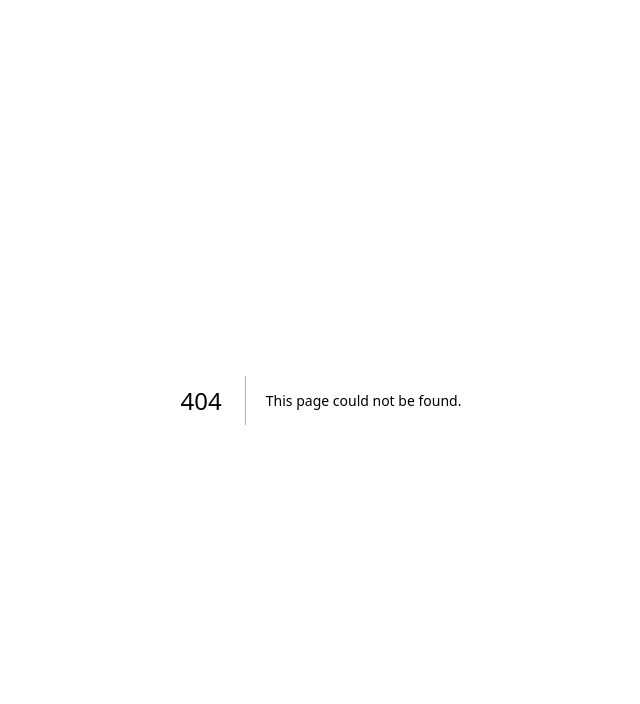
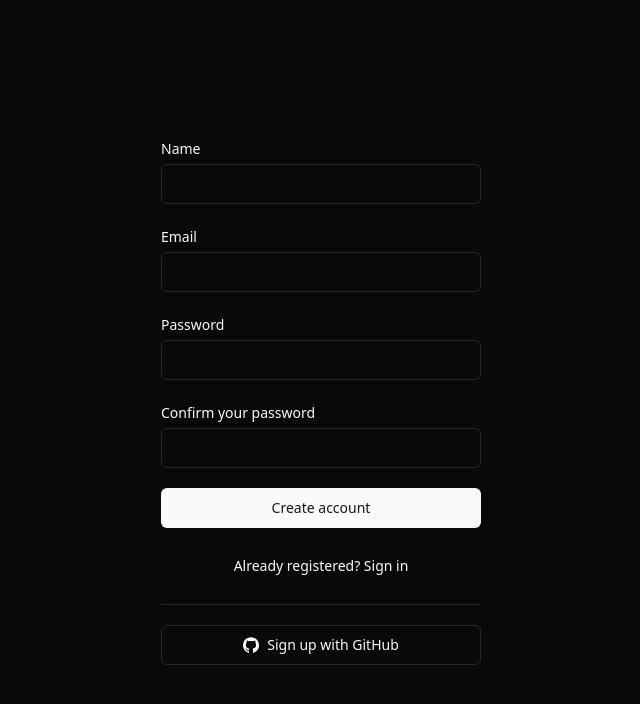
Before and after one commit to ddanielcruz/next-saas-rbac, a Next.js app in the folder apps/web/: page /auth/sign-up in a window 1280 px wide. Before the commit this address had no page. Shown: the top 704 px of the page, without its empty margins (319-959 px from the left). Built offline with nearby package versions, Linux system fonts and the light colour scheme.

Commit message:
feat(wip): create auth pages

```diff
--- /dev/null
+++ b/apps/web/src/app/auth/forgot-password/page.tsx
@@ -0,0 +1,28 @@
+import Link from 'next/link';
+
+import { Button } from '@/components/ui/button';
+import { Input } from '@/components/ui/input';
+import { Label } from '@/components/ui/label';
+
+export const metadata = {
+  title: 'Forgot Password',
+};
+
+export default function ForgotPasswordPage() {
+  return (
+    <form action="" className="space-y-5">
+      <div className="space-y-1">
+        <Label htmlFor="email">Email</Label>
+        <Input type="email" id="email" name="email" />
+      </div>
+
+      <Button type="submit" className="w-full">
+        Recover password
+      </Button>
+
+      <Button type="submit" variant="link" className="w-full" size="sm" asChild>
+        <Link href="/auth/sign-in">Sign in instead</Link>
+      </Button>
+    </form>
+  );
+}
--- /dev/null
+++ b/apps/web/src/app/auth/layout.tsx
@@ -0,0 +1,11 @@
+export default function AuthLayout({
+  children,
+}: Readonly<{
+  children: React.ReactNode;
+}>) {
+  return (
+    <div className="flex min-h-screen flex-col items-center justify-center px-4">
+      <div className="w-full max-w-xs">{children}</div>
+    </div>
+  );
+}
--- /dev/null
+++ b/apps/web/src/app/auth/sign-in/page.tsx
@@ -0,0 +1,47 @@
+import Image from 'next/image';
+import Link from 'next/link';
+
+import githubIcon from '@/assets/github-icon.svg';
+import { Button } from '@/components/ui/button';
+import { Input } from '@/components/ui/input';
+import { Label } from '@/components/ui/label';
+import { Separator } from '@/components/ui/separator';
+
+export const metadata = {
+  title: 'Sign In',
+};
+
+export default function SignInPage() {
+  return (
+    <form action="" className="space-y-5">
+      <div className="space-y-1">
+        <Label htmlFor="email">Email</Label>
+        <Input type="email" id="email" name="email" />
+      </div>
+
+      <div className="space-y-1">
+        <Label htmlFor="password">Password</Label>
+        <Input type="password" id="password" name="password" />
+
+        <Button asChild variant="link" className="px-0">
+          <Link href="/auth/forgot-password">Forgot your password?</Link>
+        </Button>
+      </div>
+
+      <Button type="submit" className="w-full">
+        Sign in with email
+      </Button>
+
+      <Button type="submit" variant="link" className="w-full" size="sm" asChild>
+        <Link href="/auth/sign-up">Create new account</Link>
+      </Button>
+
+      <Separator />
+
+      <Button type="button" variant="outline" className="w-full">
+        <Image src={githubIcon} alt="" className="mr-2 size-4 dark:invert" />
+        Sign in with GitHub
+      </Button>
+    </form>
+  );
+}
--- /dev/null
+++ b/apps/web/src/app/auth/sign-up/page.tsx
@@ -0,0 +1,53 @@
+import Image from 'next/image';
+import Link from 'next/link';
+
+import githubIcon from '@/assets/github-icon.svg';
+import { Button } from '@/components/ui/button';
+import { Input } from '@/components/ui/input';
+import { Label } from '@/components/ui/label';
+import { Separator } from '@/components/ui/separator';
+
+export const metadata = {
+  title: 'Sign Up',
+};
+
+export default function SignUpPage() {
+  return (
+    <form action="" className="space-y-5">
+      <div className="space-y-1">
+        <Label htmlFor="name">Name</Label>
+        <Input id="name" name="name" />
+      </div>
+
+      <div className="space-y-1">
+        <Label htmlFor="email">Email</Label>
+        <Input type="email" id="email" name="email" />
+      </div>
+
+      <div className="space-y-1">
+        <Label htmlFor="password">Password</Label>
+        <Input type="password" id="password" name="password" />
+      </div>
+
+      <div className="space-y-1">
+        <Label htmlFor="passwordConfirmation">Confirm your password</Label>
+        <Input type="password" id="passwordConfirmation" name="passwordConfirmation" />
+      </div>
+
+      <Button type="submit" className="w-full">
+        Create account
+      </Button>
+
+      <Button type="submit" variant="link" className="w-full" size="sm" asChild>
+        <Link href="/auth/sign-in">Already registered? Sign in</Link>
+      </Button>
+
+      <Separator />
+
+      <Button type="button" variant="outline" className="w-full">
+        <Image src={githubIcon} alt="" className="mr-2 size-4 dark:invert" />
+        Sign up with GitHub
+      </Button>
+    </form>
+  );
+}
--- a/apps/web/src/app/layout.tsx
+++ b/apps/web/src/app/layout.tsx
@@ -3,8 +3,10 @@ import './globals.css';
 import type { Metadata } from 'next';
 
 export const metadata: Metadata = {
-  title: 'Create Next App',
-  description: 'Generated by create next app',
+  title: {
+    default: 'Rocketseat',
+    template: '%s | Rocketseat',
+  },
 };
 
 export default function RootLayout({
```
Also changed, not shown: apps/web/src/assets/github-icon.svg (added).
